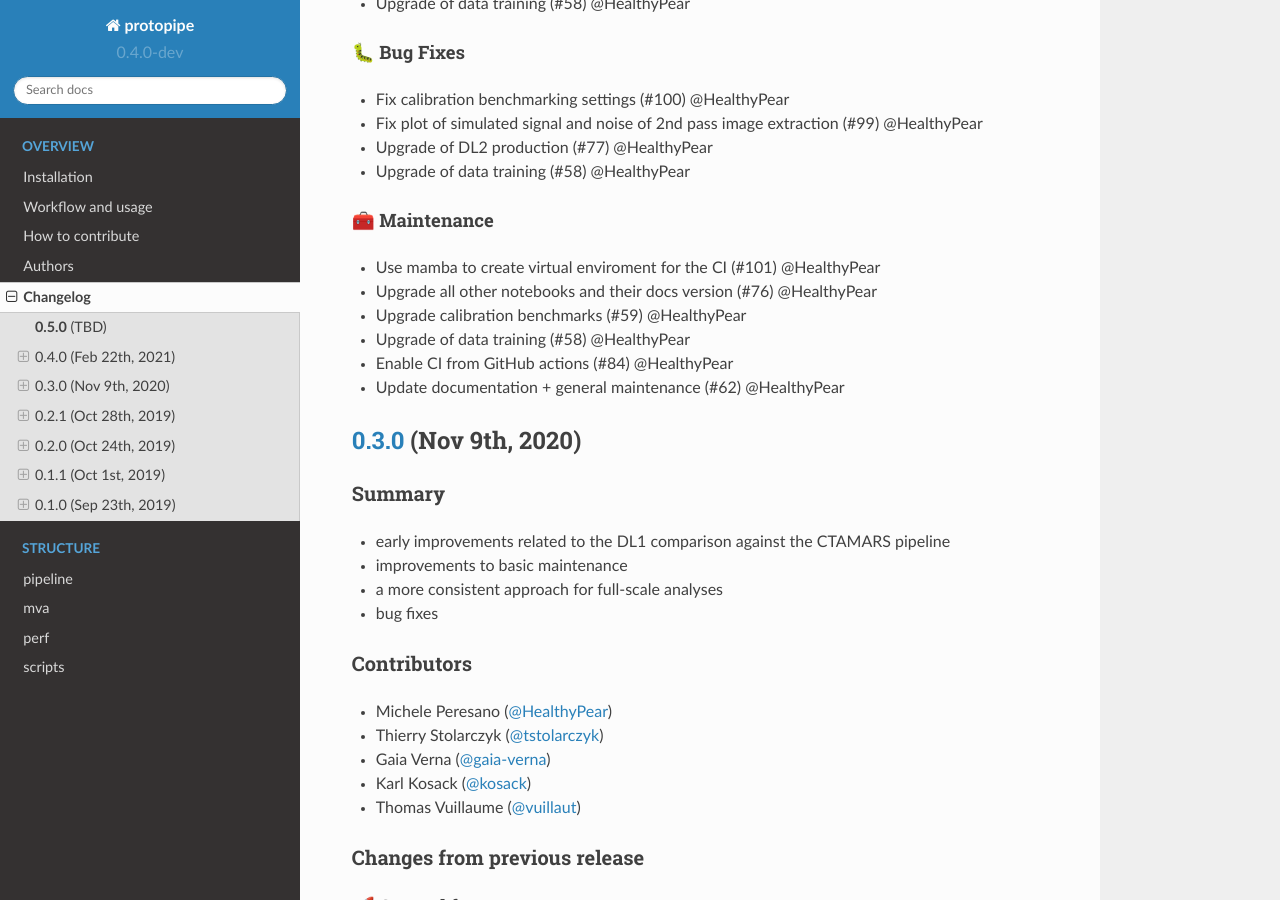
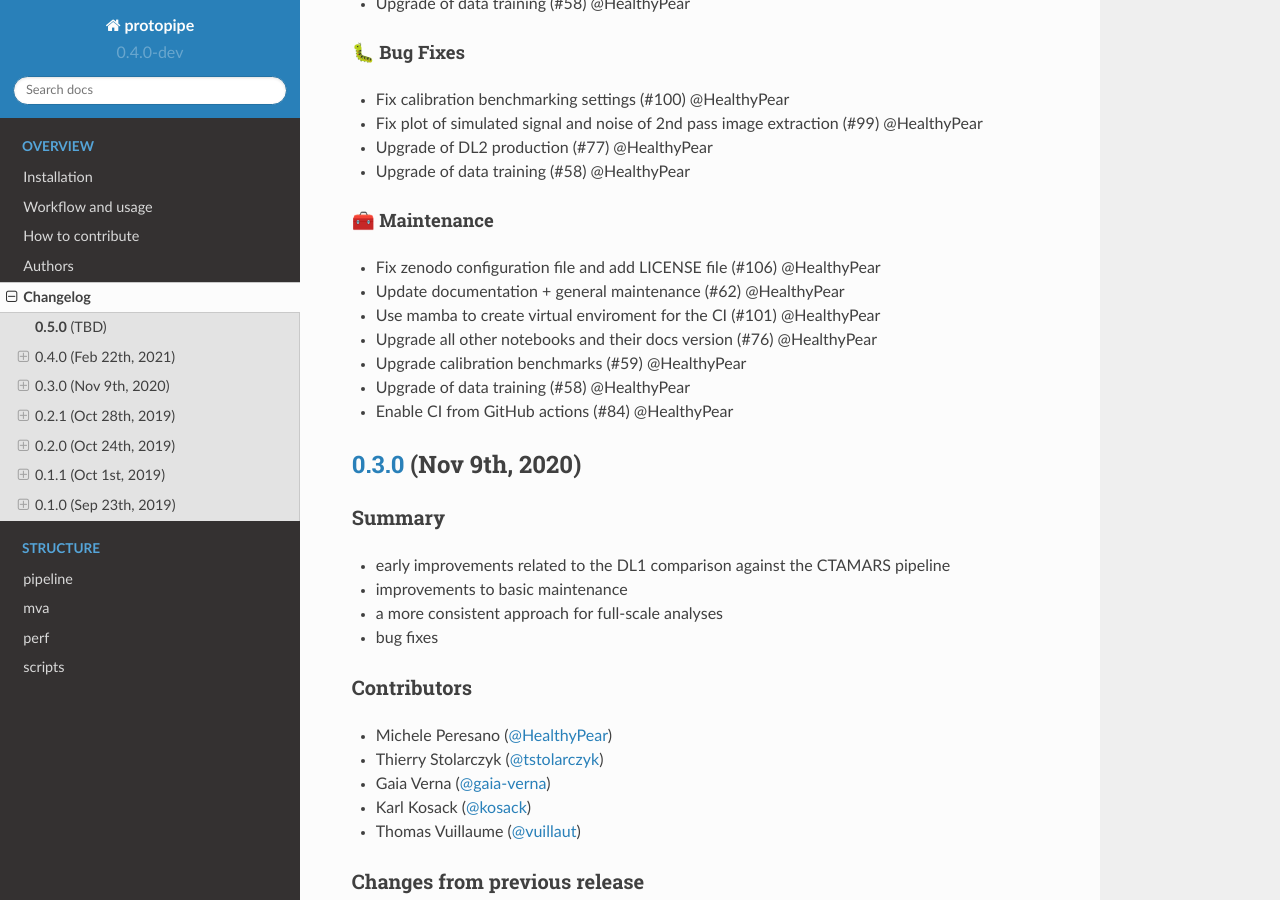
Before and after one commit to cta-observatory/protopipe, a Sphinx documentation site: the page built from docs/CHANGELOG.rst, in a window 1280 px wide and 900 px high, scrolled down 1446 px. Built offline with Sphinx 7.4.7 and the Read the Docs theme 2.0.0, drawn with Linux system fonts in a browser that asks for light colours; pages that are not in the unit, such as notebooks, are missing from menus.

Commit message:
Update CHANGELOG

```diff
--- a/docs/CHANGELOG.rst
+++ b/docs/CHANGELOG.rst
@@ -93,12 +93,14 @@ Pull-requests that contain changes belonging to multiple classes are repeated.
 🧰 Maintenance
 ^^^^^^^^^^^^^^
 
+- Fix zenodo configuration file and add LICENSE file (#106) @HealthyPear
+- Update documentation + general maintenance (#62) @HealthyPear
 - Use mamba to create virtual enviroment for the CI (#101) @HealthyPear
 - Upgrade all other notebooks and their docs version (#76) @HealthyPear
 - Upgrade calibration benchmarks (#59) @HealthyPear
 - Upgrade of data training (#58) @HealthyPear
 - Enable CI from GitHub actions (#84) @HealthyPear
-- Update documentation + general maintenance (#62) @HealthyPear
+
 
 
 .. _protopipe_0p3_release:
```
